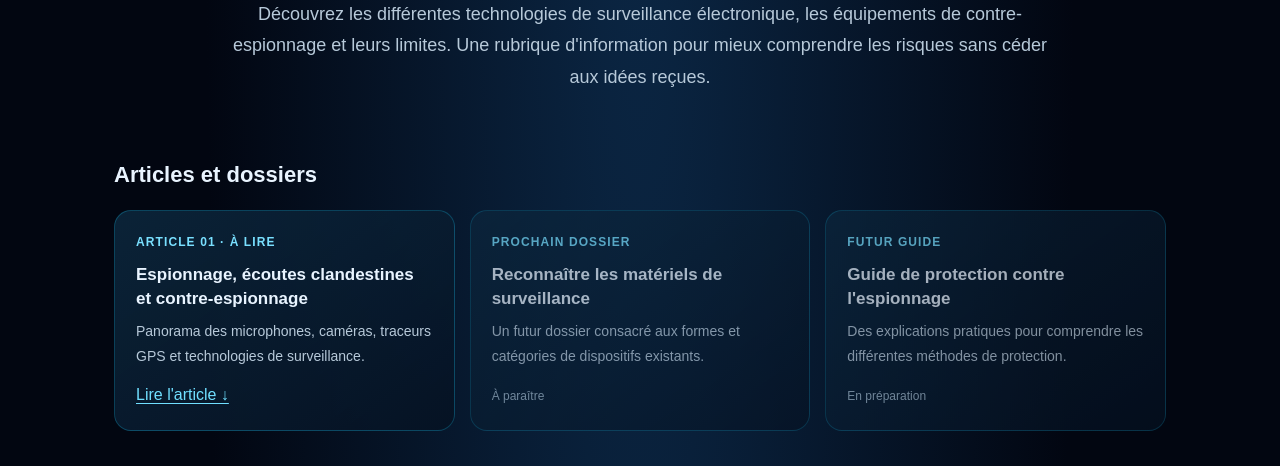
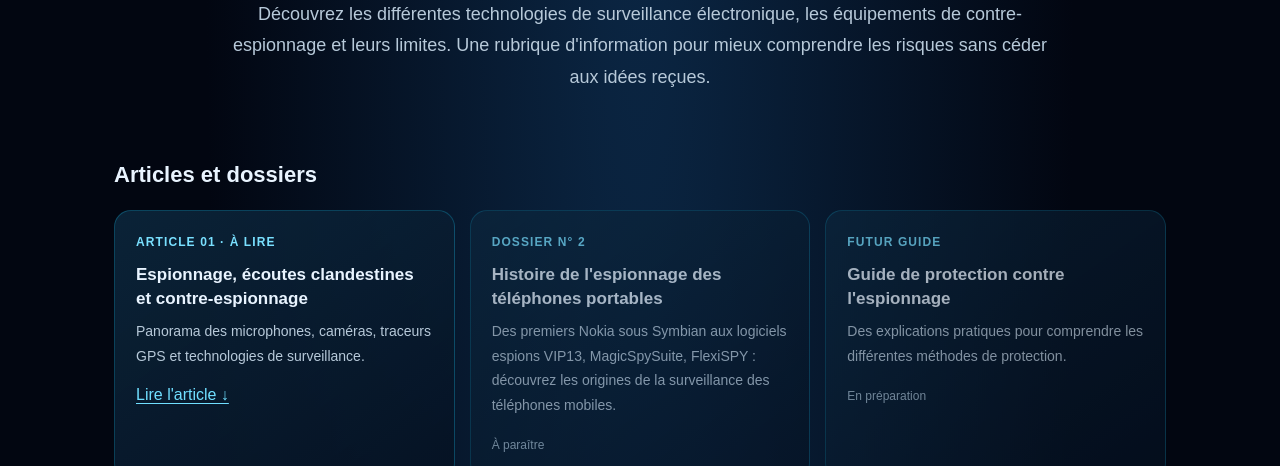
Before and after one commit to itakc/anti-ecoute.com, a plain HTML site: page anti-ecoute.html in a window 1280 px wide. Shown: the part 324-790 px from the top of the page. Drawn offline with Linux system fonts and the light colour scheme.

Commit message:
anti-ecoute.html

```diff
--- a/anti-ecoute.html
+++ b/anti-ecoute.html
@@ -107,11 +107,20 @@
           <a href="#article-1">Lire l'article ↓</a>
         </div>
         <div class="directory-card future">
-          <span class="number">PROCHAIN DOSSIER</span>
-          <h3>Reconnaître les matériels de surveillance</h3>
-          <p>Un futur dossier consacré aux formes et catégories de dispositifs existants.</p>
-          <span class="status">À paraître</span>
-        </div>
+  <span class="number">DOSSIER N° 2</span>
+
+  <h3>
+    Histoire de l'espionnage des téléphones portables
+  </h3>
+
+  <p>
+    Des premiers Nokia sous Symbian aux logiciels espions
+    VIP13, MagicSpySuite, FlexiSPY : découvrez les origines
+    de la surveillance des téléphones mobiles.
+  </p>
+
+  <span class="status">À paraître</span>
+</div>
         <div class="directory-card future">
           <span class="number">FUTUR GUIDE</span>
           <h3>Guide de protection contre l'espionnage</h3>
```
